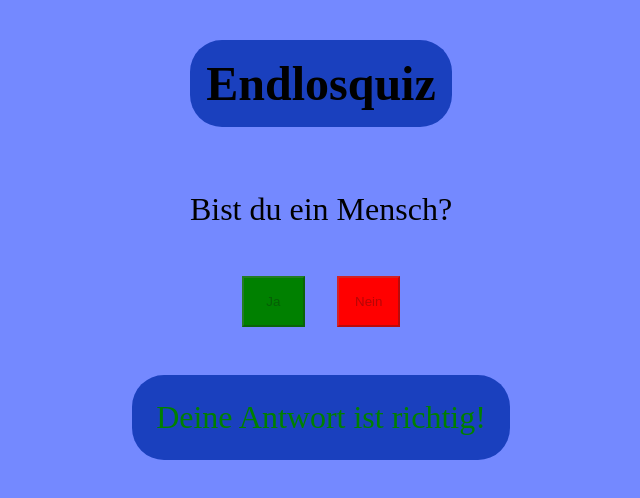
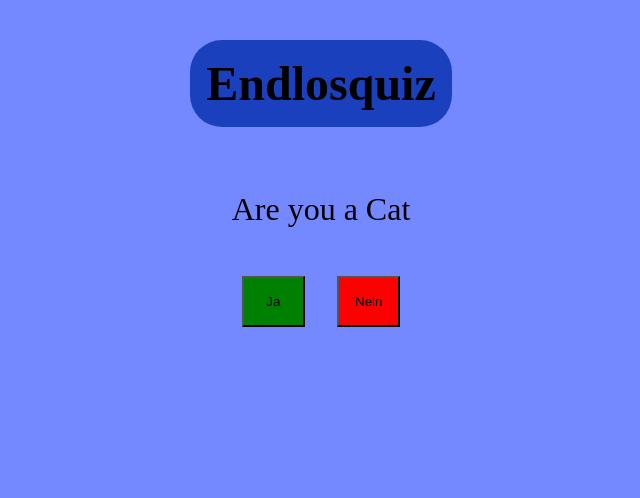
Before and after one commit to DennisTarik/quizjava, a plain HTML site: page index.html in a window 1280 px wide. Both pictures are taken after a click on the button "Ja". Shown: the whole page, without its empty margins (319-959 px from the left). Drawn offline with Linux system fonts and the light colour scheme.

Commit message:
6 questions + end

```diff
--- a/main.js
+++ b/main.js
@@ -1,7 +1,29 @@
-const correctAnswer = true;
+const questionList = [
+    "Are you a Fish",
+    "Are you a Cat",
+    "Are you a Human",
+    "Are you a Dog",
+    "Are you a Camel",
+    "Are you a Bird",
+    "Are you a Cyborg"
+];
+
+let questionIndex = 0
+
+const answerList = [
+    true,
+    false,
+    true,
+    false,
+    false,
+    true,
+    true,
+]
+
+let correctAnswer = answerList[0]
 
 const myQuestion = document.querySelector(".question");
-myQuestion.textContent = "Bist du ein Mensch?";
+myQuestion.textContent = questionList[0];
 
 const yesButton = document.querySelector(".yes")
 yesButton.onclick = function () {
@@ -10,7 +32,6 @@ yesButton.onclick = function () {
     } else {
     showAnswerIsIncorrect()
     }
-    disableButtons();
 };
 const noButton = document.querySelector(".no")
 noButton.onclick = function () {
@@ -19,22 +40,38 @@ noButton.onclick = function () {
     } else {
     showAnswerIsIncorrect()
     }
-    disableButtons();
 };
-
 function showAnswerIsCorrect () {
     const resultElement = document.createElement("p");
     resultElement.textContent = "Deine Antwort ist richtig!";
     resultElement.className = "correct";
     document.body.appendChild(resultElement);
+    setTimeout(setNewQuestion, 500);
 }
 function showAnswerIsIncorrect () {
     const resultElement = document.createElement("p");
     resultElement.textContent = "Deine Antwort ist falsch!";
     resultElement.className = "incorrect";
     document.body.appendChild(resultElement);
+    disableButtons();
 }
 function disableButtons () {
     yesButton.disabled = true;
     noButton.disabled = true;
 }
+function setNewQuestion () {
+    questionIndex += 1;
+    myQuestion.textContent = questionList[questionIndex];
+    correctAnswer = answerList[questionIndex];
+    document.body.removeChild(document.querySelector(".correct"))
+    quizend();
+}
+function quizend () {
+    if (questionIndex === 7) {
+        document.body.removeChild(document.querySelector(".answer"));
+        const endElement = document.createElement("h1");
+        endElement.textContent = "Herzlichen Glückwunsch!!!";
+        endElement.className = "finish";
+        document.body.appendChild(endElement);
+    } else {}
+}
--- a/style.css
+++ b/style.css
@@ -41,3 +41,29 @@ p {
     border-radius: 2rem;
     padding: 1.5rem;
 }
+
+.finish {
+    animation: 1s infinite ease-in-out alternate fadeIn,
+        2s infinite ease-in-out alternate bounce;
+}
+
+@keyframes fadeIn {
+    from {
+      opacity: 0.3;
+    }
+    to {
+      opacity: 1;
+    }
+}
+
+@keyframes bounce {
+    0% {
+        transform: translateY(-2rem);
+    }
+    50% {
+        transform: translateY(0rem);
+    }
+    100% {
+        transform: translateY(2rem);
+    }
+}
```
